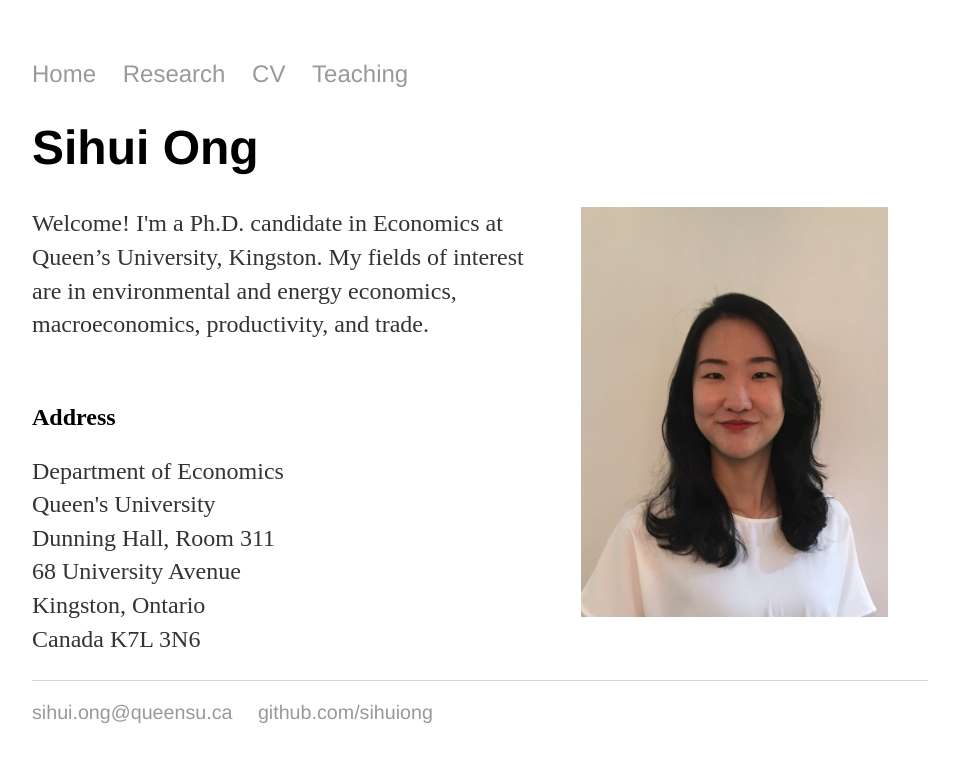
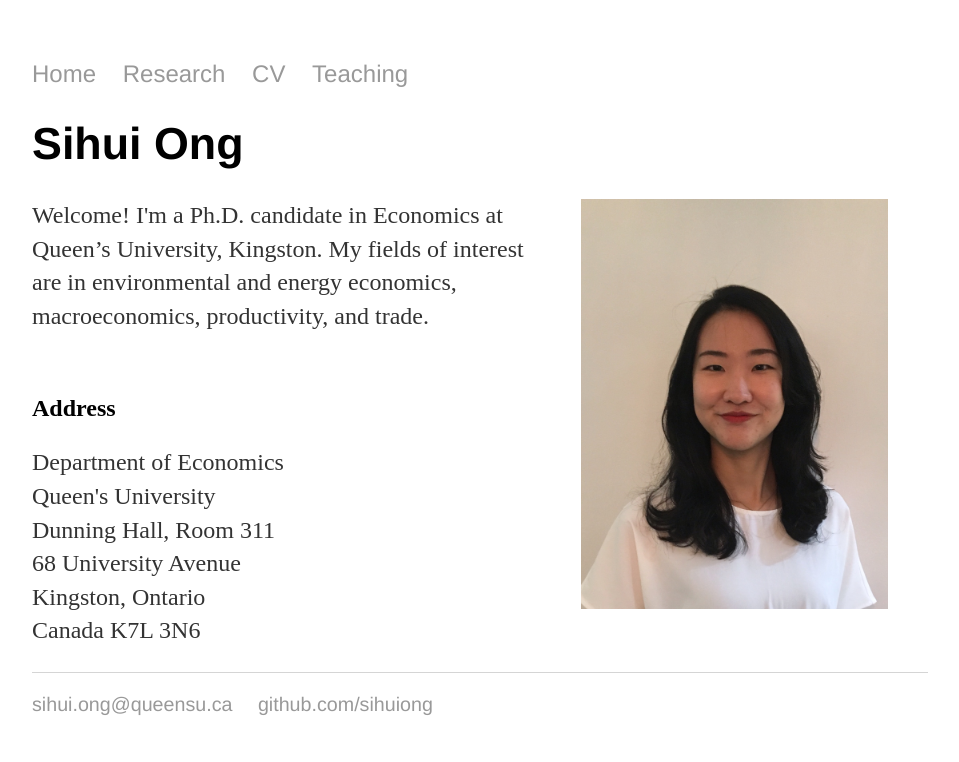
Before and after one commit to SihuiOng/SihuiOng.github.io, a Jekyll site: the page built from index.html, in a window 1280 px wide. Shown: the top 762 px of the page, without its empty margins (160-1119 px from the left). Built offline with Jekyll 4.4.1, drawn with Linux system fonts in a browser that asks for light colours.

Commit message:
Update main.css

```diff
--- a/css/main.css
+++ b/css/main.css
@@ -21,7 +21,7 @@ a:hover {
     text-decoration: underline;
 }
 h1 {
-    font-size: 3em;
+    font-size: 2.8em;
     font-family:'Helvetica', 'Arial', 'Sans-Serif';
 }
 p {
```
